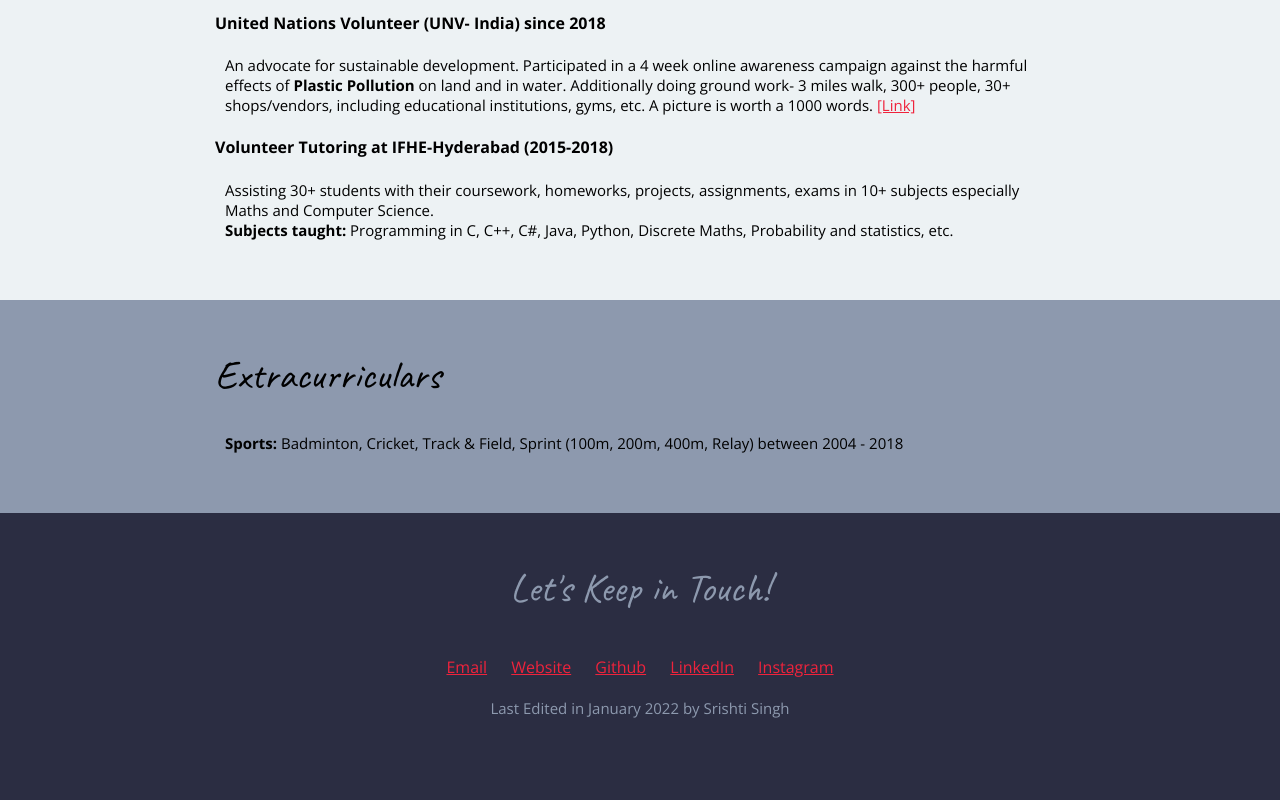
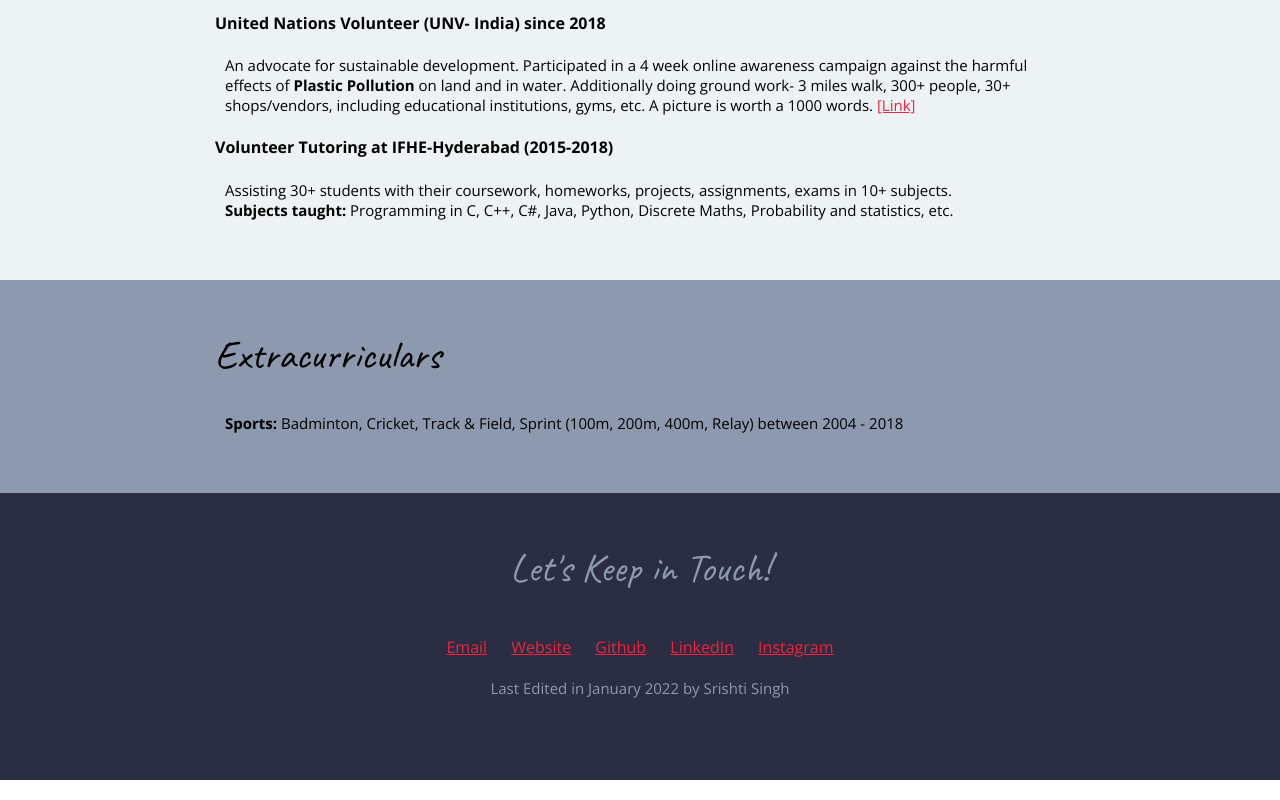
Before and after one commit to isinghsrishti/singhsrishti.com, a plain HTML site: page index.html in a window 1280 px wide. Shown: the part 5310-6110 px from the top of the page. Drawn offline with nearby package versions, Linux system fonts and the light colour scheme.

Commit message:
Update index.html

```diff
--- a/index.html
+++ b/index.html
@@ -374,7 +374,7 @@
 		<p>An advocate for sustainable development. Participated in a 4 week online awareness campaign against the harmful effects of <b>Plastic Pollution</b> on land and in water. Additionally doing ground work- 3 miles walk, 300+ people, 30+ shops/vendors, including educational institutions, gyms, etc. A picture is worth a 1000 words. <a href="pictures.html" target="_blank">[Link]</a></p>
 
 		<h4>Volunteer Tutoring at IFHE-Hyderabad (2015-2018) </h4>
-		<p>Assisting 30+ students with their coursework, homeworks, projects, assignments, exams in 10+ subjects especially Maths and Computer Science. <!-- I helped them get a better understanding of the subject I m teaching alongside helping them improve their grades for the same. --> <br>
+		<p>Assisting 30+ students with their coursework, homeworks, projects, assignments, exams in 10+ subjects. <!-- I helped them get a better understanding of the subject I m teaching alongside helping them improve their grades for the same. --> <br>
 		<b>Subjects taught:</b> Programming in C, C++, C#, Java, Python, Discrete Maths, Probability and statistics, etc.</p>
 	</div>
 
```
